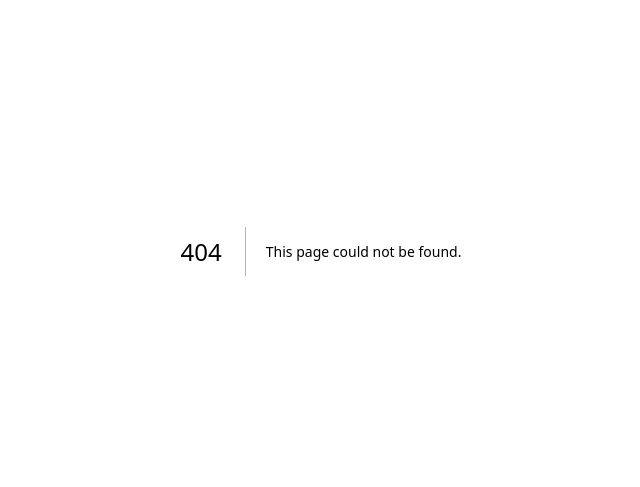
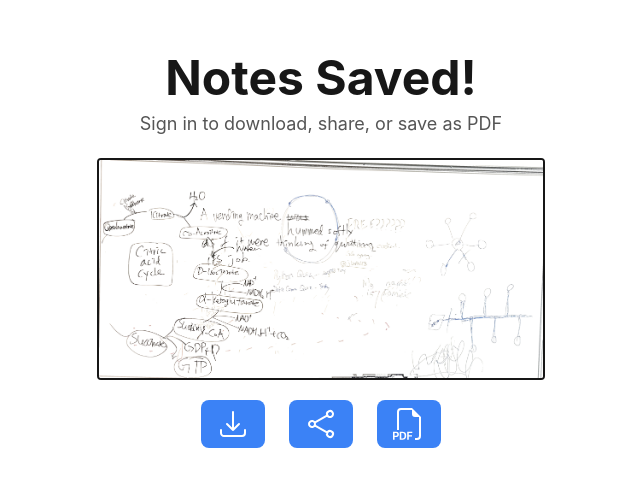
Before and after one commit to metamatong/nwhacks2026-boardcast-client, a Next.js app: page /note_options in a window 1280 px wide. Before the commit this address had no page. Shown: the part 149-636 px from the top of the page, without its empty margins (319-959 px from the left). Built offline with nearby package versions, Linux system fonts and the light colour scheme.

Commit message:
Created skeleton notes options page with skeleton image preview, save, share, and save as pdf buttons

```diff
--- /dev/null
+++ b/app/note_options/page.tsx
@@ -0,0 +1,5 @@
+import NoteOptions from "@/frontend/note_options/noteOptions";
+
+export default function NoteOptionsPage() {
+  return <NoteOptions />;
+}
--- /dev/null
+++ b/frontend/note_options/noteOptions.tsx
@@ -0,0 +1,80 @@
+"use client";
+
+import { useState } from "react";
+import {
+  ArrowDownTrayIcon,
+  ShareIcon,
+  CheckCircleIcon,
+} from "@heroicons/react/24/outline";
+import { BsFiletypePdf } from "react-icons/bs";
+
+type Action = "download" | "share" | "pdf" | null;
+
+export default function NoteOptions() {
+  const [clicked, setClicked] = useState<Action>(null);
+
+  const handleClick = (action: Action) => {
+    if (clicked) return;
+
+    setClicked(action);
+    setTimeout(() => setClicked(null), 1500);
+  };
+
+  const renderIcon = (action: Action, Icon: any) => (
+    <div className="relative h-8 w-8">
+      <Icon
+        className={`absolute top-0 left-0 h-8 w-8 transition-opacity duration-300 ${
+          clicked === action ? "opacity-0" : "opacity-100"
+        }`}
+      />
+      <CheckCircleIcon
+        className={`absolute top-0 left-0 h-8 w-8 text-white transition-opacity duration-300 ${
+          clicked === action ? "opacity-100" : "opacity-0"
+        }`}
+      />
+    </div>
+  );
+
+  return (
+    <div className="min-h-screen bg-background text-primary font-sans w-full flex flex-col justify-center items-center">
+      <div className="max-w-md text-center">
+        <h1 className="text-5xl font-bold text-primary mb-2">Notes Saved!</h1>
+        <p className="text-lg text-secondary">
+          Sign in to download, share, or save as PDF
+        </p>
+
+        <img
+          src="/digital_board_example.png"
+          alt="Preview"
+          className="max-w-full rounded border-2 mt-5 mb-5"
+        />
+
+        <div className="flex flex-row justify-center gap-6">
+          <button
+            onClick={() => handleClick("download")}
+            className="px-4 py-2 flex flex-col items-center text-sm text-primary hover:text-blue-500 rounded-lg"
+            title="Download"
+          >
+            {renderIcon("download", ArrowDownTrayIcon)}
+          </button>
+
+          <button
+            onClick={() => handleClick("share")}
+            className="px-4 py-2 flex flex-col items-center text-sm text-primary hover:text-blue-500 rounded-lg"
+            title="Share"
+          >
+            {renderIcon("share", ShareIcon)}
+          </button>
+
+          <button
+            onClick={() => handleClick("pdf")}
+            className="px-4 py-2 flex flex-col items-center text-sm text-primary hover:text-blue-500 rounded-lg"
+            title="Download as PDF"
+          >
+            {renderIcon("pdf", BsFiletypePdf)}
+          </button>
+        </div>
+      </div>
+    </div>
+  );
+}
--- a/package.json
+++ b/package.json
@@ -9,9 +9,11 @@
     "lint": "eslint"
   },
   "dependencies": {
+    "@heroicons/react": "^2.2.0",
     "next": "16.1.3",
     "react": "19.2.3",
-    "react-dom": "19.2.3"
+    "react-dom": "19.2.3",
+    "react-icons": "^5.5.0"
   },
   "devDependencies": {
     "@tailwindcss/postcss": "^4",
```
Also changed, not shown: public/digital_board_example.png (added), 1 other file (tests, documents, lock files or other folders).
